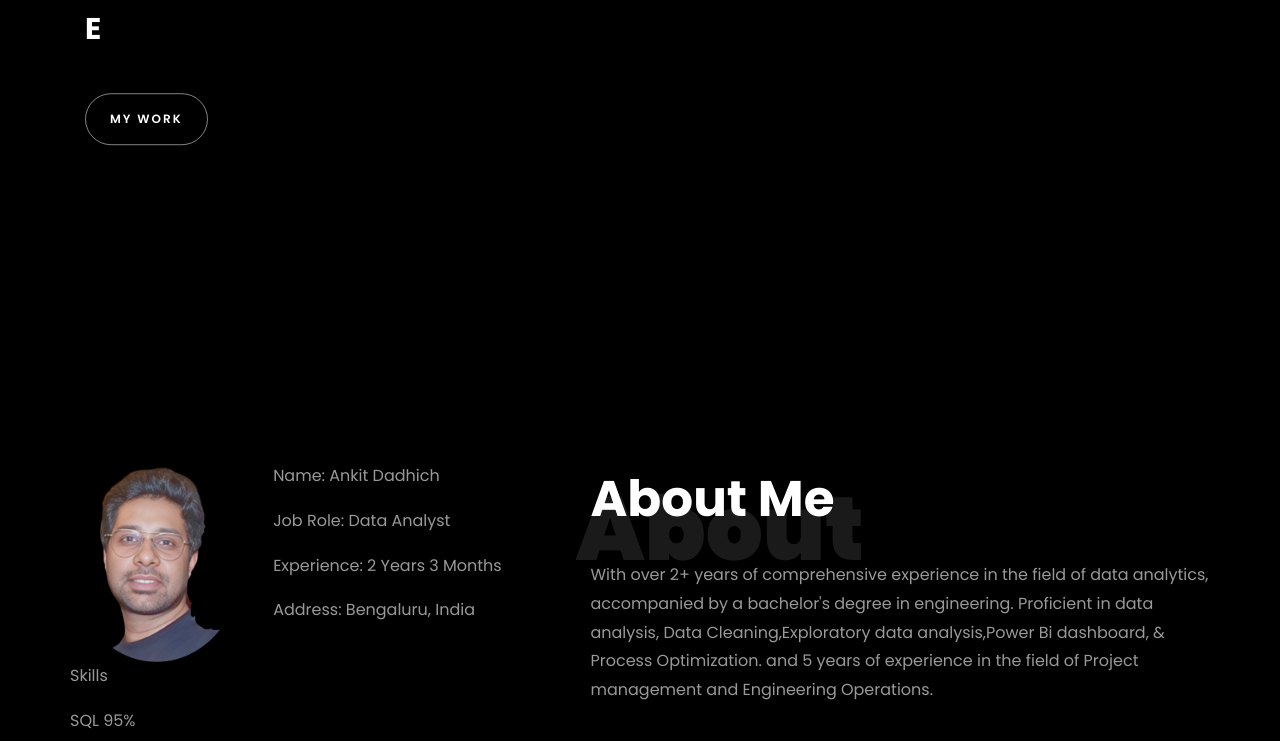
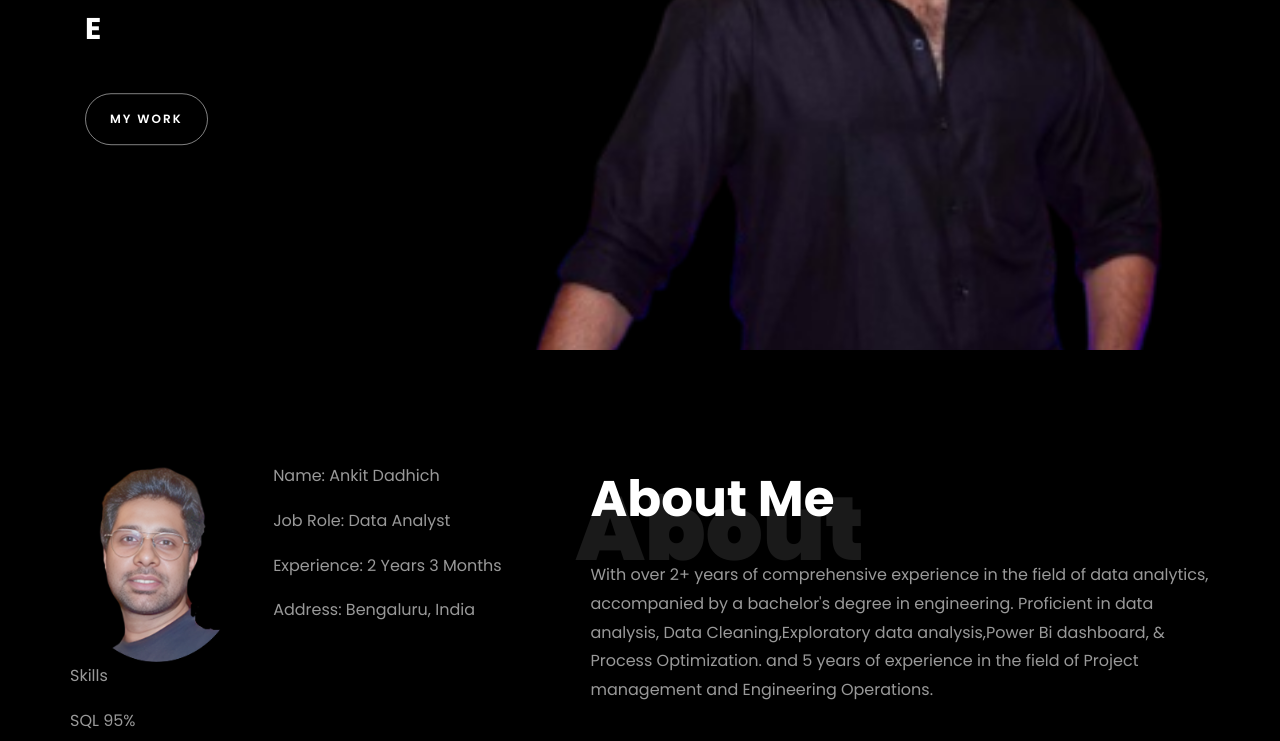
Before and after one commit to ankitdadhich189/Ankitdadhich.gitub.io, a plain HTML site: page index.html in a window 1280 px wide. Shown: the part 400-1141 px from the top of the page. Drawn offline with Linux system fonts and the light colour scheme; files whose address does not match are found by name.

Commit message:
pic edit index.html

```diff
--- a/index.html
+++ b/index.html
@@ -141,7 +141,7 @@
 	      	<div class="overlay"></div>
 	         <div class="container">
 	          <div class="row d-md-flex no-gutters slider-text align-items-end justify-content-end" data-scrollax-parent="true">
-	          	<div class="one-third js-fullheight order-md-last img" style="background-image:url(images/bg2.png);">
+	          	<div class="one-third js-fullheight order-md-last img" style="background-image:url(images/Mypic1.png);">
 	          	 <div class="overlay"></div>
 	          	</div>
 		          <div class="one-forth d-flex  align-items-center ftco-animate" data-scrollax=" properties: { translateY: '70%' }">
```
